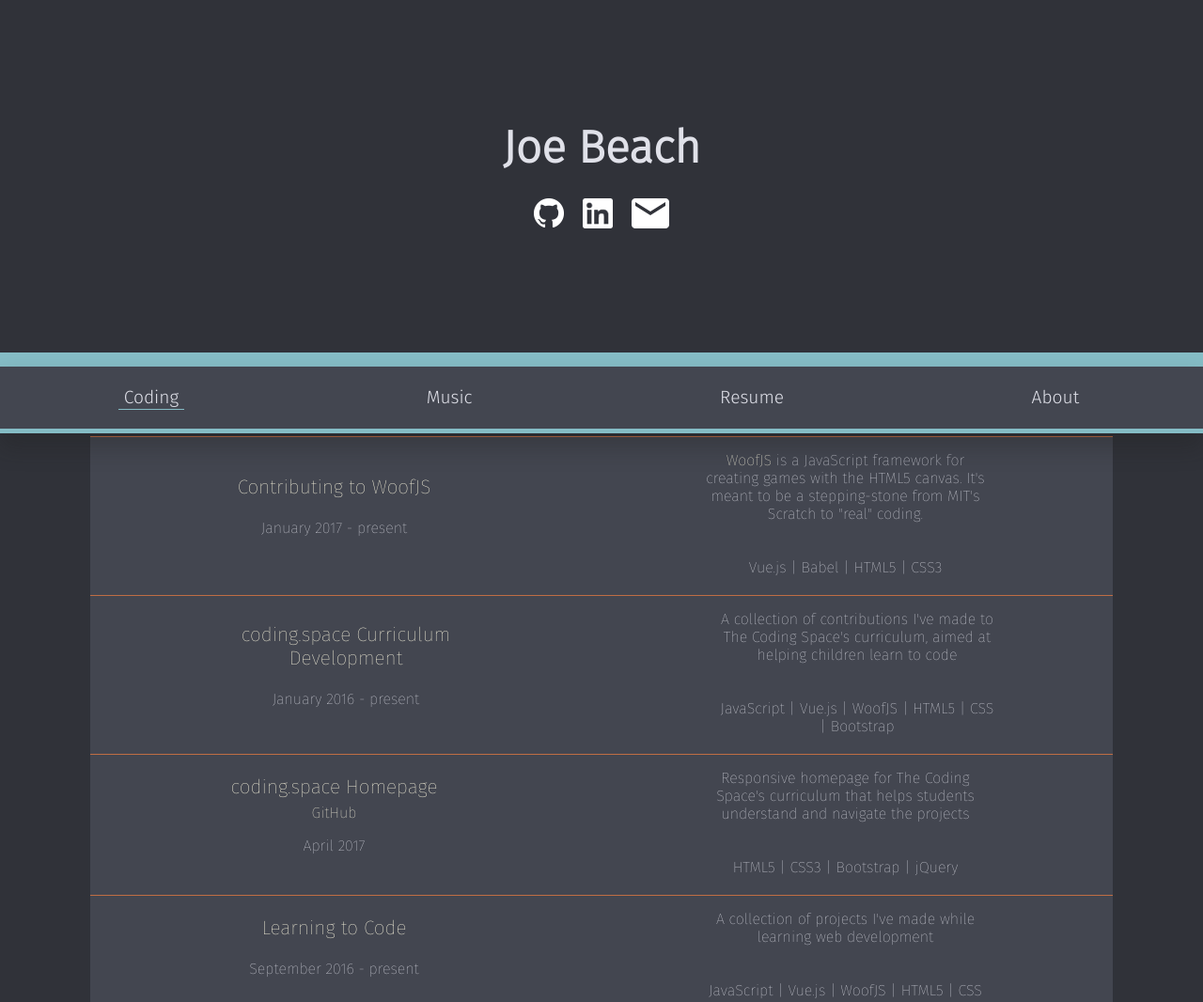
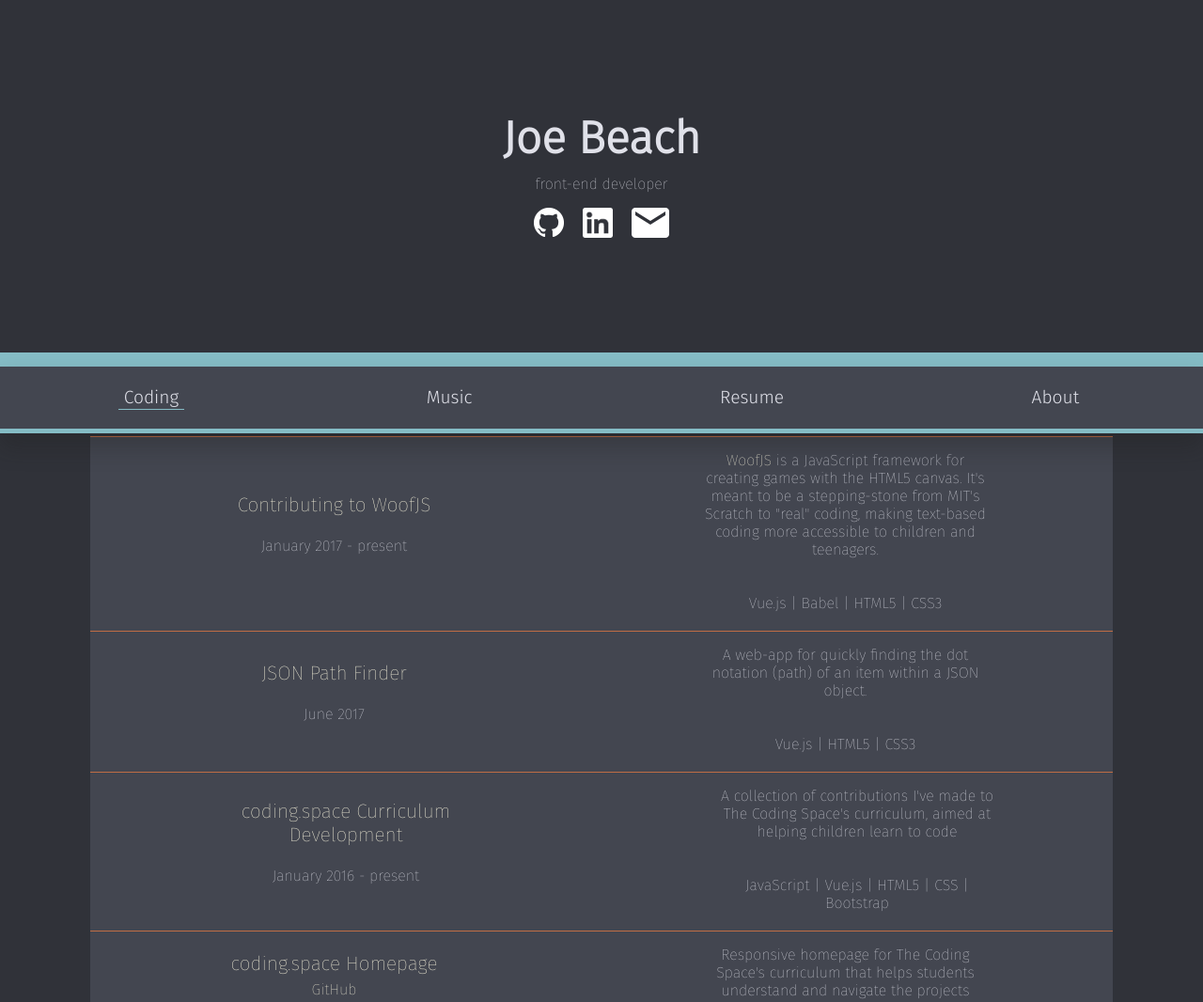
Before and after one commit to joebeachjoebeach/portfolio, a plain HTML site: page index.html in a window 1280 px wide. Shown: the top 1066 px of the page at 94% size. Drawn offline with nearby package versions, Linux system fonts and the light colour scheme.

Commit message:
add json path finder

```diff
--- a/css/index.css
+++ b/css/index.css
@@ -22,7 +22,7 @@
 
 h1 {
 	font-size: 3em;
-	margin: 0 0 25px 0;
+	margin: 0 0 10px 0;
 }
 
 button {
--- a/index.html
+++ b/index.html
@@ -10,7 +10,7 @@
 	<link href="https://fonts.googleapis.com/css?family=Fira+Sans:100,300" rel="stylesheet">
 	<link rel="stylesheet" href="css/index.css">
 	<link rel="icon" type="image/x-icon" href="media/favicon.ico">
-	<script type="text/javascript" src="https://unpkg.com/vue"></script>
+	<script type="text/javascript" src="https://unpkg.com/vue/dist/vue.min.js"></script>
 
 </head>
 
@@ -22,7 +22,7 @@
 
 			<div id="heading">
 				<h1>Joe Beach</h1>
-
+				<p>front-end developer</p>
 				<div id="icons">
 					<a v-for="icon in icons" :href="icon.url" target="_blank">
 						<img class="icon" :src="icon.hover ? icon.dark : icon.light" :alt="icon.alt" @mouseenter="icon.hover = !icon.hover" @mouseleave="icon.hover = !icon.hover">
--- a/js/index.js
+++ b/js/index.js
@@ -55,9 +55,18 @@
 				url: "https://github.com/stevekrouse/woofjs/commits?author=joebeachjoebeach",
 				target: "_blank",
 				date: "January 2017 - present",
-				description: "<a href='http://woofjs.com'>WoofJS</a> is a JavaScript framework for creating games with the HTML5 canvas. It's meant to be a stepping-stone from MIT's Scratch to \"real\" coding.",
+				description: "<a href='http://woofjs.com'>WoofJS</a> is a JavaScript framework for creating games with the HTML5 canvas. It's meant to be a stepping-stone from MIT's Scratch to \"real\" coding, making text-based coding more accessible to children and teenagers.",
 				tools: "Vue.js | Babel | HTML5 | CSS3",
 				id: "woofjs"
+			},
+			{
+				title: "JSON Path Finder",
+				url: "https://joebeachjoebeach.github.io/json-path-finder",
+				target: "_blank",
+				date: "June 2017",
+				description: "A web-app for quickly finding the dot notation (path) of an item within a JSON object.",
+				tools: "Vue.js | HTML5 | CSS3",
+				id: "json-path-finder"
 			},
 			{
 				title: "coding.space Curriculum Development",
@@ -65,7 +74,7 @@
 				target: "_self",
 				date: "January 2016 - present",
 				description: "A collection of contributions I've made to The Coding Space's curriculum, aimed at helping children learn to code",
-				tools: "JavaScript | Vue.js | WoofJS | HTML5 | CSS | Bootstrap",
+				tools: "JavaScript | Vue.js | HTML5 | CSS | Bootstrap",
 				id: "curriculum"
 			},
 			{
@@ -84,7 +93,7 @@
 				target: "_self",
 				date: "September 2016 - present",
 				description: "A collection of projects I've made while learning web development",
-				tools: "JavaScript | Vue.js | WoofJS | HTML5 | CSS",
+				tools: "JavaScript | Vue.js | HTML5 | CSS",
 				id: "learning"
 			},
 			{
@@ -163,7 +172,7 @@
 			}
 		],
 		languages: "JavaScript | HTML5 | CSS3",
-		frameworks: "Vue.js | jQuery | WoofJS | Bootstrap",
+		frameworks: "Vue.js | jQuery | Bootstrap",
 		software: "Git | npm | Adobe Photoshop",
 	},
 	methods: {
```
Also changed, not shown: codingspace/index.html (+1 -1 lines), learning/index.html (+1 -1 lines).
